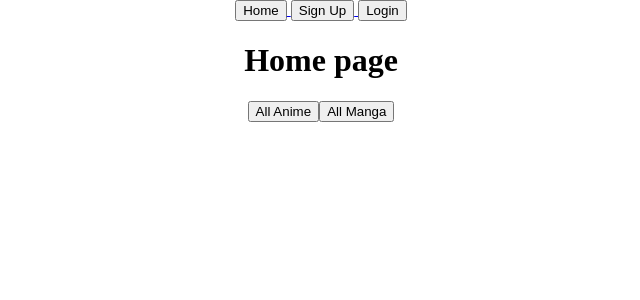
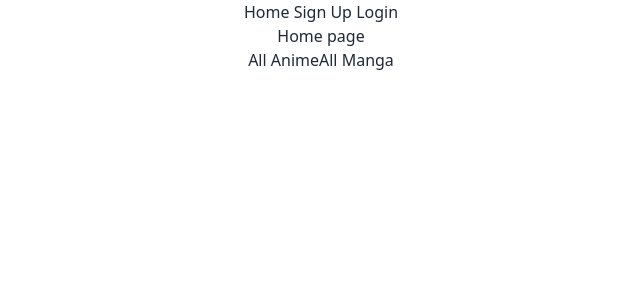
Before and after one commit to Anikiorg/Aniki-app-frontend, a React (Create React App) app: page / in a window 1280 px wide. Shown: the top 300 px of the page, without its empty margins (319-959 px from the left). Built offline with nearby package versions, Linux system fonts and the light colour scheme; no server answers.

Commit message:
setup tailwind daisyui library

```diff
--- a/package.json
+++ b/package.json
@@ -37,6 +37,10 @@
     "@babel/plugin-proposal-private-property-in-object": "^7.21.11",
     "@testing-library/jest-dom": "^6.1.5",
     "@testing-library/react": "^14.1.2",
-    "@testing-library/user-event": "^14.5.1"
+    "@testing-library/user-event": "^14.5.1",
+    "autoprefixer": "^10.4.16",
+    "daisyui": "^4.4.19",
+    "postcss": "^8.4.32",
+    "tailwindcss": "^3.3.6"
   }
 }
--- /dev/null
+++ b/postcss.config.js
@@ -0,0 +1,6 @@
+module.exports = {
+  plugins: {
+    tailwindcss: {},
+    autoprefixer: {},
+  },
+}
--- a/src/index.css
+++ b/src/index.css
@@ -1,3 +1,7 @@
+@tailwind base;
+@tailwind components;
+@tailwind utilities;
+
 body {
   margin: 0;
 }
--- /dev/null
+++ b/tailwind.config.js
@@ -0,0 +1,10 @@
+/** @type {import('tailwindcss').Config} */
+module.exports = {
+  content: [
+    "./src/**/*.{js,jsx,ts,tsx}",
+  ],
+  theme: {
+    extend: {},
+  },
+  plugins: [require("daisyui")],
+}
```
Also changed, not shown: 1 other file (tests, documents, lock files or other folders).
